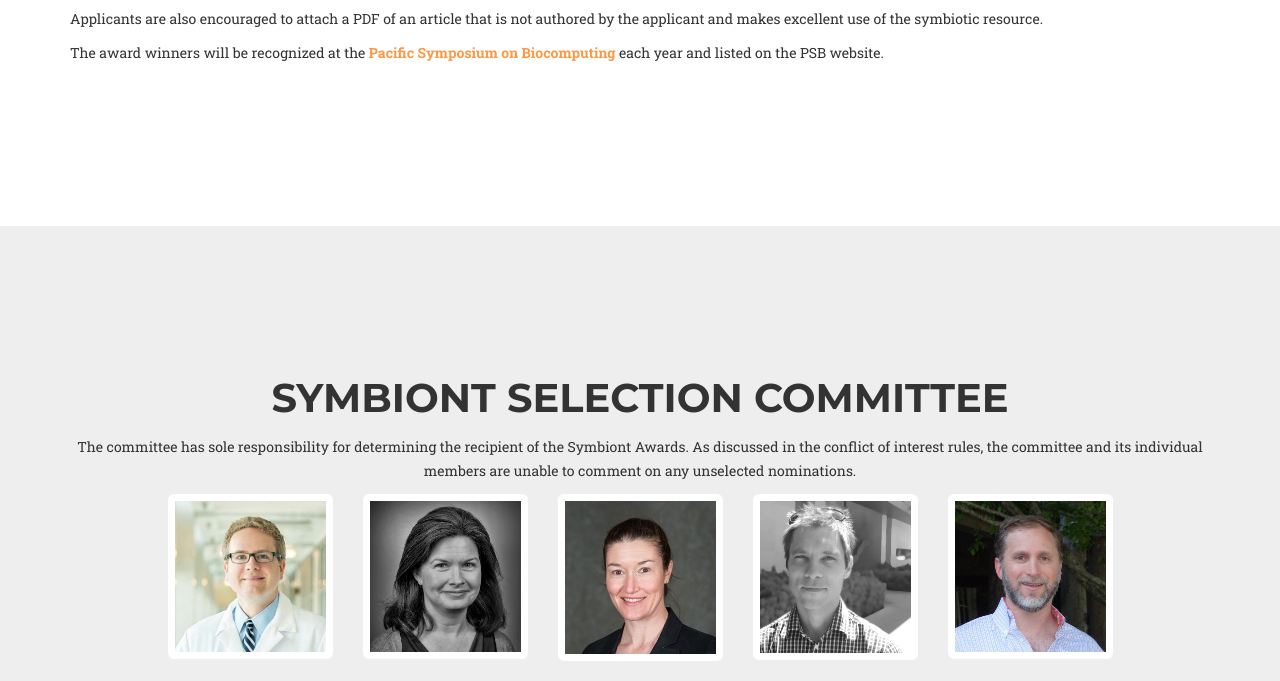
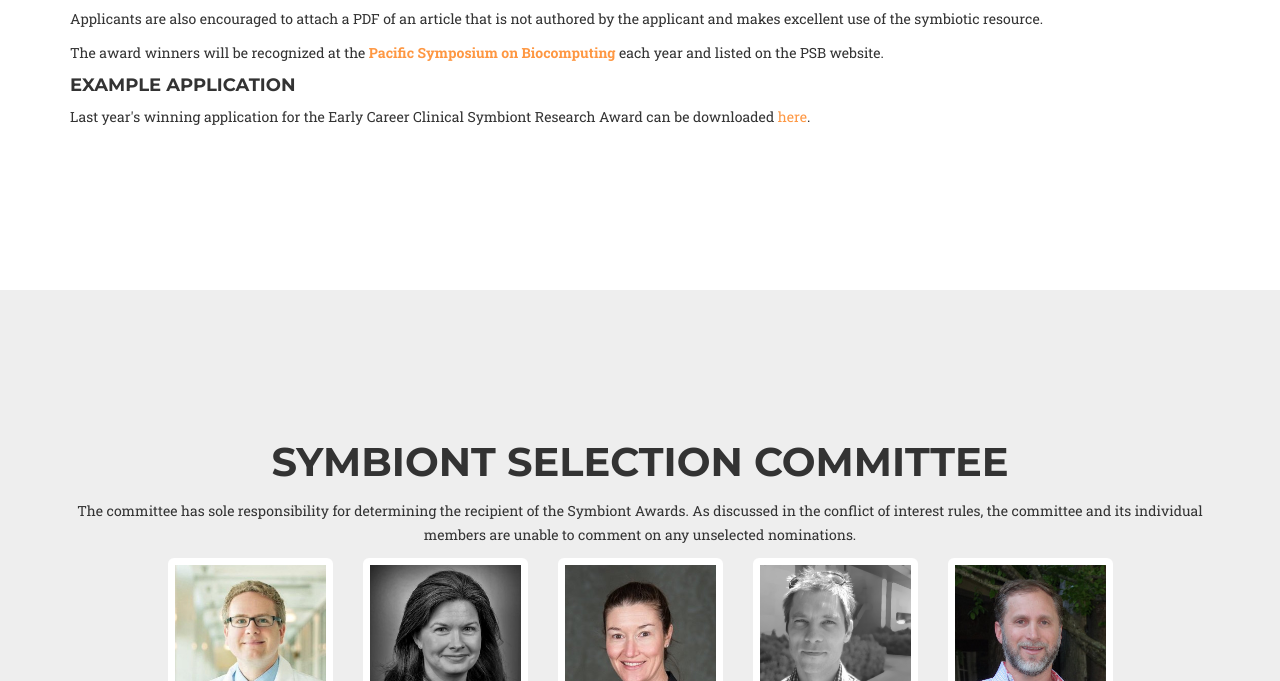
Before and after one commit to rp-award/symbiont-website, a website: page index.html in a window 1280 px wide. Shown: the part 2539-3220 px from the top of the page. Drawn offline with nearby package versions, Linux system fonts and the light colour scheme; a web font is replaced by a local one.

Commit message:
Fabios letter from 2018 as guide

```diff
--- a/index.html
+++ b/index.html
@@ -255,6 +255,11 @@
             </p>
             <p>
               The award winners will be recognized at the <strong><a href="http://psb.stanford.edu">Pacific Symposium on Biocomputing</a></strong> each year and listed on the PSB website.
+            </p>
+
+            <h4 class="section-heading">Example application</h4>
+            <p>
+            Last year's winning application for the Early Career Clinical Symbiont Research Award can be downloaded <a href="pdf/letter_Zanini_2018.pdf">here</a>.
             </p>
           </div>
         </div>
```
Also changed, not shown: 1 other file.
